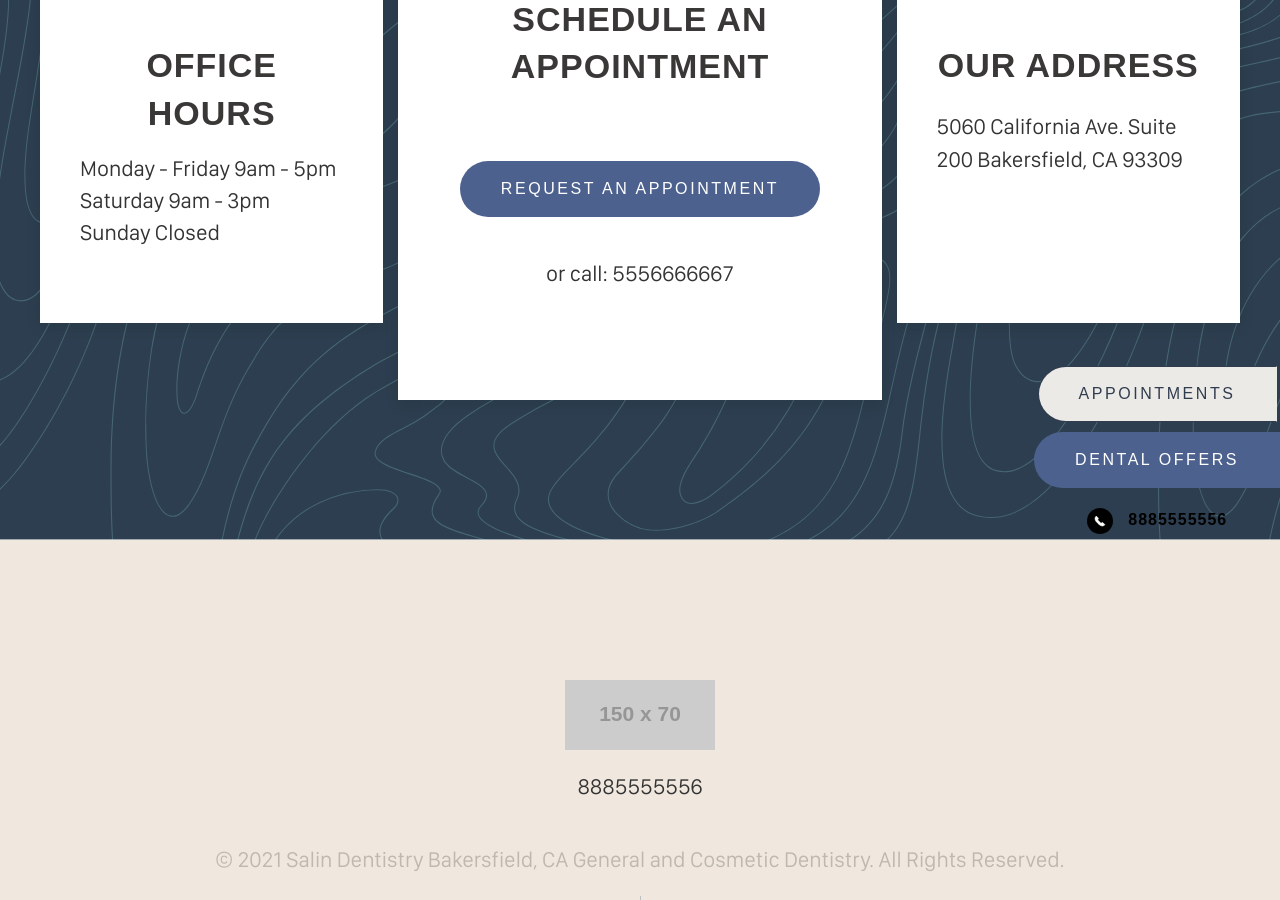
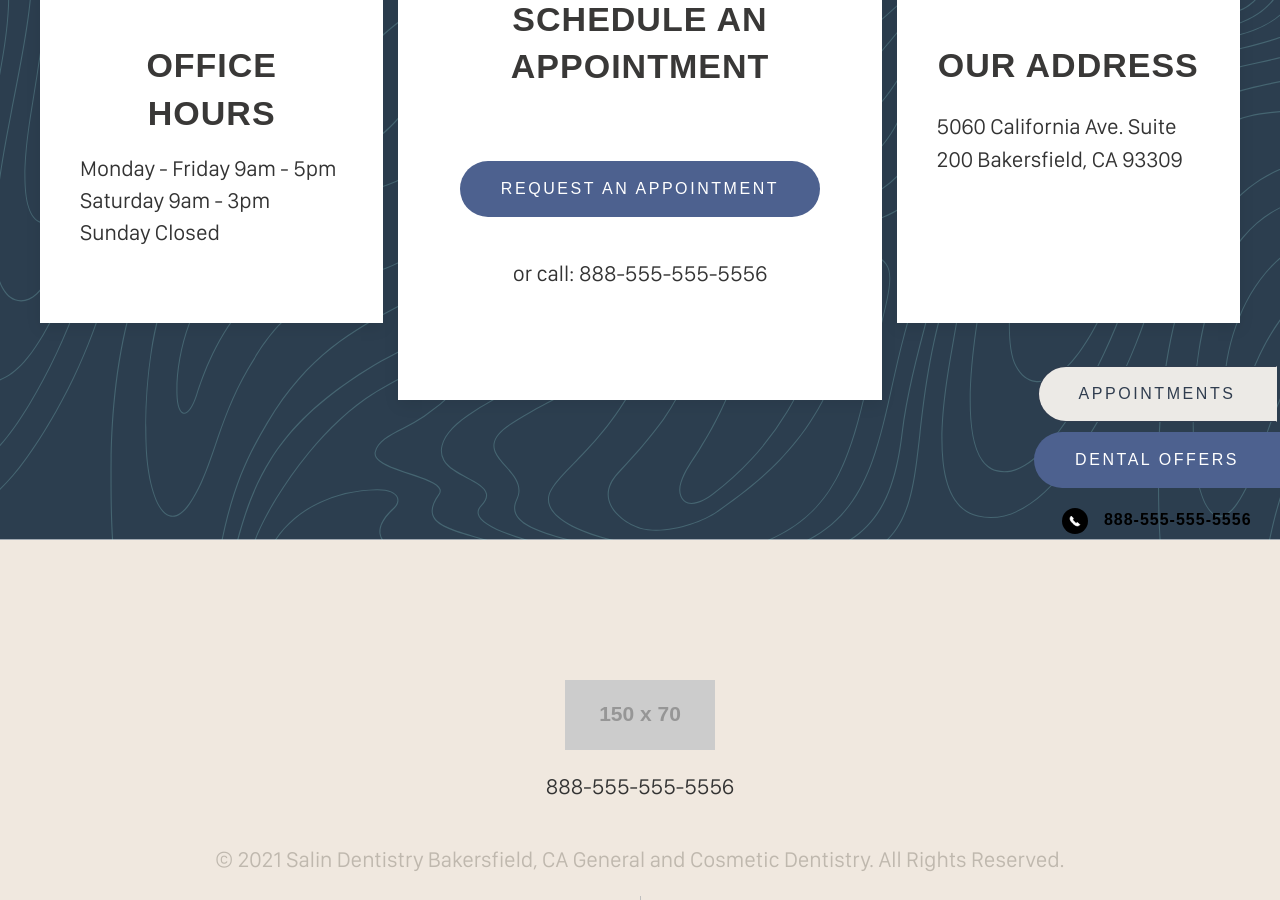
Before and after one commit to carbonWinter/base, a Jekyll site: the page built from index.md, in a window 1280 px wide and 900 px high, scrolled down 9701 px. Built offline with Jekyll 4.4.1, drawn with Linux system fonts in a browser that asks for light colours; some web fonts are replaced; some of the changed text lies outside the part shown.

Commit message:
phone number global

```diff
--- a/_data/navbar.yml
+++ b/_data/navbar.yml
@@ -52,11 +52,6 @@ menu_right:
   style: link
   blank: false
   dropdown: []
-- text: 888-555-5556
-  url: 8885555556
-  style: phone
-  blank: false
-  dropdown: []
 menu_mobile:
 - text: Our Doctors
   url: "#"
@@ -99,9 +94,3 @@ menu_mobile:
   blank: false
   dropdown: []
   text: Contact
-- text: 888-555-5556
-  url: 8885555556
-  style: phone
-  blank: false
-  dropdown: []
-phone: 8885555556
--- a/_includes/blocks/contact-1.html
+++ b/_includes/blocks/contact-1.html
@@ -27,9 +27,9 @@
                 <a class="uk-button uk-button-primary" href="{{ block.appointment.button.url }}"{% if block.appointment.button.blank %} target="_blank" rel="noopener noreferrer" {% endif %}>{{ block.appointment.button.text }}</a>
               </div>
             {% endif %}
-            {% if block.appointment.phone != '' %}
+            {% if site.data.options.phone != '' %}
               <div class="uk-margin-medium-top uk-text-medium uk-margin-large-bottom">
-                or call: <a class="uk-link-text" href="tel: {{ block.appointment.phone }}">{{ block.appointment.phone }}</a>
+                or call: <a class="uk-link-text" href="tel:{{ site.data.options.phone }}">{{ site.data.options.phone }}</a>
               </div>
             {% endif %}
           </div>
--- a/_includes/cta-sticky.html
+++ b/_includes/cta-sticky.html
@@ -10,11 +10,11 @@
         <a class="uk-button uk-button-primary" href="{{ site.data.options.sticky_cta.button_primary.url }}"{% if site.data.options.sticky_cta.button_primary.blank %} target="_blank" rel="noopener noreferrer" {% endif %}>{{ site.data.options.sticky_cta.button_primary.text }}</a>
       </div>
     {% endif %}
-    {% if site.data.options.sticky_cta.phone != '' %}
+    {% if site.data.options.phone != '' %}
       <div class="uk-margin-top">
-        <a class="uk-link-phone uk-text-bold" href="tel: {{ site.data.options.sticky_cta.phone }}"><span class="uk-icon-button uk-margin-small-right">
+        <a class="uk-link-phone uk-text-bold" href="tel:{{ site.data.options.phone }}"><span class="uk-icon-button uk-margin-small-right">
           <svg width="12" height="12" viewBox="0 0 20 20" xmlns="http://www.w3.org/2000/svg"><path fill="#fff" stroke="#fff" stroke-width="1.01" d="M6.189,13.611C8.134,15.525 11.097,18.239 13.867,18.257C16.47,18.275 18.2,16.241 18.2,16.241L14.509,12.551L11.539,13.639L6.189,8.29L7.313,5.355L3.76,1.8C3.76,1.8 1.732,3.537 1.7,6.092C1.667,8.809 4.347,11.738 6.189,13.611"></path></svg>
-        </span> {{ site.data.options.sticky_cta.phone }}</a>
+        </span> {{ site.data.options.phone }}</a>
       </div>
     {% endif %}
   </div>
--- a/_includes/footer-1.html
+++ b/_includes/footer-1.html
@@ -15,9 +15,9 @@
           {% endif %}
         </a>
       </div>
-      {% if site.data.footer.phone != '' %}
+      {% if site.data.options.phone != '' %}
         <div class="uk-margin-top uk-text-center">
-          <a class="uk-link-text" href="tel: {{ site.data.footer.phone }}">{{ site.data.footer.phone }}</a>
+          <a class="uk-link-text" href="tel:{{ site.data.options.phone }}">{{ site.data.options.phone }}</a>
         </div>
       {% endif %}
       {% if site.data.footer.copyright != '' %}
--- a/_includes/nav-mobile.html
+++ b/_includes/nav-mobile.html
@@ -42,7 +42,7 @@
               <li class="{{ current }}{% if link.dropdown and link.dropdown.size != 0 %} uk-parent{% endif %}">
                 {% if link.url %}
                   {% if link.style == 'phone' %}
-                    <a class="uk-link-phone" href="tel: {{ link.url }}">
+                    <a class="uk-link-phone" href="tel:{{ link.url }}">
                       <span class="uk-icon-button uk-margin-small-right">
                         <svg width="16" height="16" viewBox="0 0 20 20" xmlns="http://www.w3.org/2000/svg"><path fill="#fff" stroke="#fff" stroke-width="1.01" d="M6.189,13.611C8.134,15.525 11.097,18.239 13.867,18.257C16.47,18.275 18.2,16.241 18.2,16.241L14.509,12.551L11.539,13.639L6.189,8.29L7.313,5.355L3.76,1.8C3.76,1.8 1.732,3.537 1.7,6.092C1.667,8.809 4.347,11.738 6.189,13.611"></path></svg>
                       </span>
@@ -72,6 +72,15 @@
                 {% endif %}
               </li>
             {% endfor %}
+            {% if site.data.options.phone != '' %}
+              <li>
+                <a class="uk-link-phone" href="tel:{{ site.data.options.phone }}">
+                  <span class="uk-icon-button uk-margin-small-right">
+                    <svg width="16" height="16" viewBox="0 0 20 20" xmlns="http://www.w3.org/2000/svg"><path fill="#fff" stroke="#fff" stroke-width="1.01" d="M6.189,13.611C8.134,15.525 11.097,18.239 13.867,18.257C16.47,18.275 18.2,16.241 18.2,16.241L14.509,12.551L11.539,13.639L6.189,8.29L7.313,5.355L3.76,1.8C3.76,1.8 1.732,3.537 1.7,6.092C1.667,8.809 4.347,11.738 6.189,13.611"></path></svg>
+                  </span>
+                  {{ site.data.options.phone }}</a>
+              </li>
+            {% endif %}
           </ul>
         </div>
       </div>
--- a/_includes/navbar-center.html
+++ b/_includes/navbar-center.html
@@ -19,7 +19,7 @@
                           <li{{ current }}>
                             {% if link.url %}
                               {% if link.style == 'phone' %}
-                                <a class="uk-link-phone" href="tel: {{ link.url }}">
+                                <a class="uk-link-phone" href="tel:{{ link.url }}">
                                   <span class="uk-icon-button uk-margin-small-right">
                                     <svg width="16" height="16" viewBox="0 0 20 20" xmlns="http://www.w3.org/2000/svg"><path fill="#fff" stroke="#fff" stroke-width="1.01" d="M6.189,13.611C8.134,15.525 11.097,18.239 13.867,18.257C16.47,18.275 18.2,16.241 18.2,16.241L14.509,12.551L11.539,13.639L6.189,8.29L7.313,5.355L3.76,1.8C3.76,1.8 1.732,3.537 1.7,6.092C1.667,8.809 4.347,11.738 6.189,13.611"></path></svg>
                                   </span>
@@ -91,7 +91,7 @@
                           <li{{ current }}>
                             {% if link.url %}
                               {% if link.style == 'phone' %}
-                                <a class="uk-link-phone" href="tel: {{ link.url }}">
+                                <a class="uk-link-phone" href="tel:{{ link.url }}">
                                   <span class="uk-icon-button uk-margin-small-right">
                                     <svg width="16" height="16" viewBox="0 0 20 20" xmlns="http://www.w3.org/2000/svg"><path fill="#fff" stroke="#fff" stroke-width="1.01" d="M6.189,13.611C8.134,15.525 11.097,18.239 13.867,18.257C16.47,18.275 18.2,16.241 18.2,16.241L14.509,12.551L11.539,13.639L6.189,8.29L7.313,5.355L3.76,1.8C3.76,1.8 1.732,3.537 1.7,6.092C1.667,8.809 4.347,11.738 6.189,13.611"></path></svg>
                                   </span>
@@ -128,6 +128,15 @@
                           </li>
                       {% endif %}
                   {% endfor %}
+                  {% if site.data.options.phone != '' %}
+                    <li>
+                      <a class="uk-link-phone" href="tel:{{ site.data.options.phone }}">
+                        <span class="uk-icon-button uk-margin-small-right">
+                          <svg width="16" height="16" viewBox="0 0 20 20" xmlns="http://www.w3.org/2000/svg"><path fill="#fff" stroke="#fff" stroke-width="1.01" d="M6.189,13.611C8.134,15.525 11.097,18.239 13.867,18.257C16.47,18.275 18.2,16.241 18.2,16.241L14.509,12.551L11.539,13.639L6.189,8.29L7.313,5.355L3.76,1.8C3.76,1.8 1.732,3.537 1.7,6.092C1.667,8.809 4.347,11.738 6.189,13.611"></path></svg>
+                        </span>
+                        {{ site.data.options.phone }}</a>
+                    </li>
+                  {% endif %}
               </ul>
               <a class="uk-navbar-toggle uk-hidden@l" href="#nav-mobile" aria-label="Mobile Navigation" data-uk-navbar-toggle-icon data-uk-toggle></a>
             </div>
```
